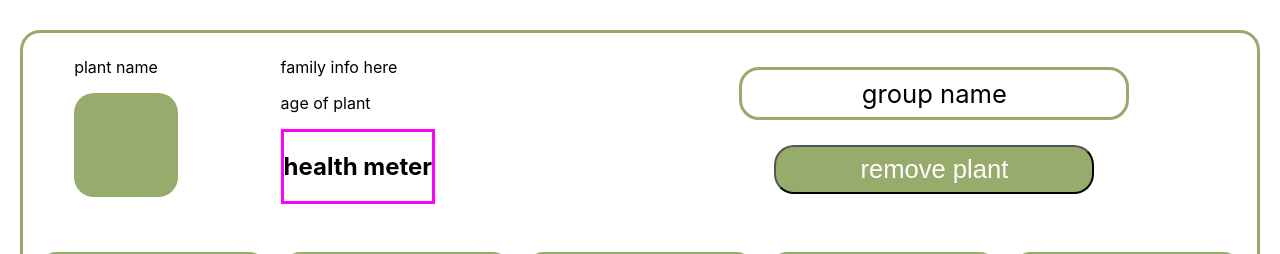
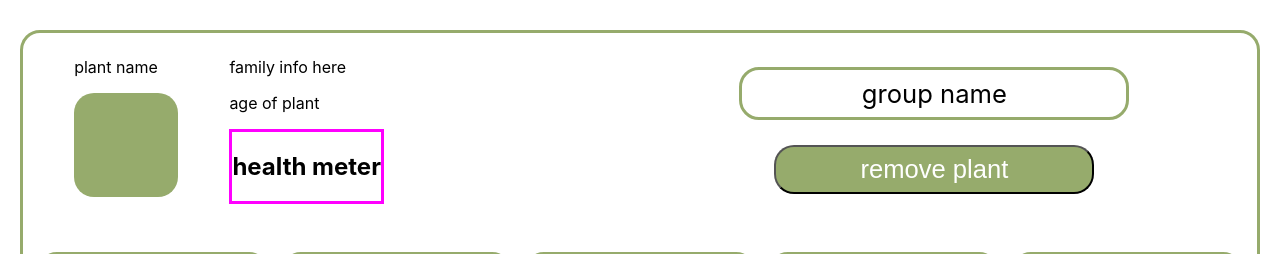
Before and after one commit to pirainogi/garden-pi-frontend, a React (Create React App) app: page /garden in a window 1280 px wide. Shown: the part 211-465 px from the top of the page. Built offline with nearby package versions, Linux system fonts and the light colour scheme.

Commit message:
css tweak

```diff
--- a/src/css/currentPlantView.css
+++ b/src/css/currentPlantView.css
@@ -62,7 +62,7 @@
   border-color: pink; */
   position: relative;
   margin-top: 1vh;
-  right: -8vw;
+  right: -4vw;
 }
 
 .garden-group-name {
```
